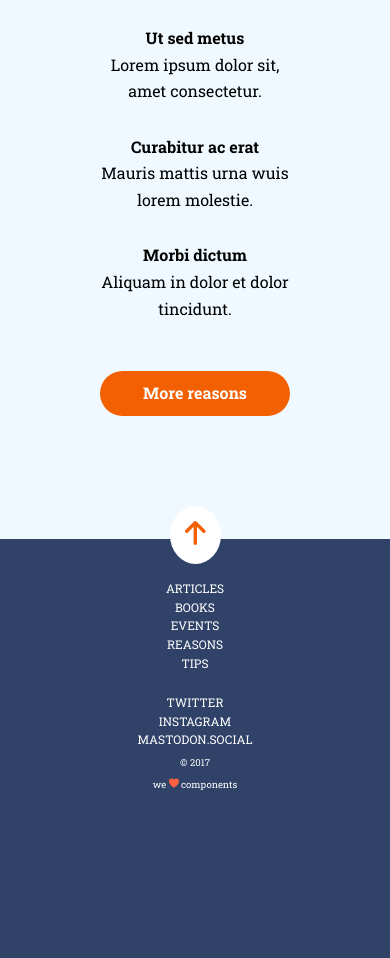
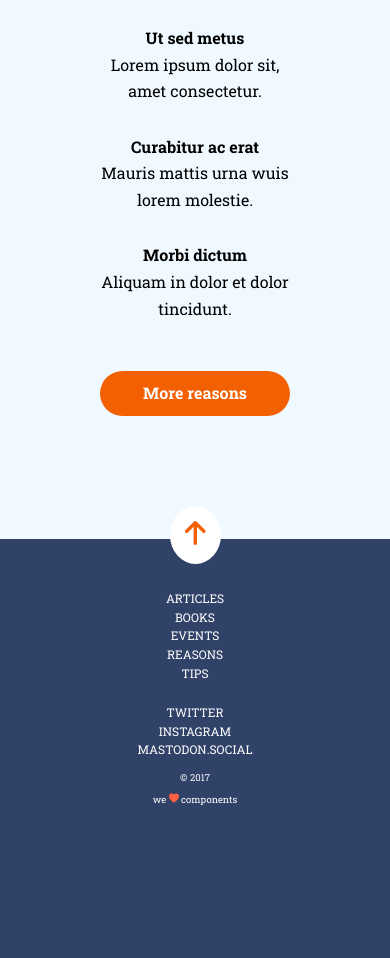
Before and after one commit to LauraMoreaux/modulo-1-evaluacion-final-LauraMoreaux, a website: page docs/index.html in a window 390 px wide. Shown: the part 1042-2000 px from the top of the page. Drawn offline with Linux system fonts and the light colour scheme.

Commit message:
Complete mobile version

```diff
--- a/docs/index.html
+++ b/docs/index.html
@@ -61,6 +61,7 @@
       </a>
     </section>
     <footer class="footer">
+      <div class="wrapper">
         <nav class="extra-content">
           <a src="#" title="Read more content about articles">articles</a>
           <a src="#" title="Read more content about books">books</a>
@@ -80,6 +81,7 @@
             <span>we <img src="../assets/images/corazon.svg"> components</span>
           </small>
         </div>
+      </div>
     </footer>
   </div>
 </body>
--- a/src/scss/layout/_footer.scss
+++ b/src/scss/layout/_footer.scss
@@ -1,11 +1,14 @@
 .footer {
   height: 485px;
-  padding-top: 20px;
+  padding-top: 30px;
   color: $color-light;
   line-height: 0.9;
   font-size: 12px;
-  // EN REALIDAD SON 16PX
   background-color: $color-back-footer;
+
+  & .wrapper {
+    width: 100%;
+    height: 100%;
     display: flex;
     flex-direction: column;
     justify-content: flex-start;
@@ -36,7 +39,8 @@
       }
 
       &:first-child {
-      margin-top: 5px;
+        margin-top: 10px;
       }
     }
   }
+}
--- a/src/scss/layout/_nav.scss
+++ b/src/scss/layout/_nav.scss
@@ -6,6 +6,7 @@
   text-align: center;
   position: fixed;
   top: 0px;
+  z-index: 10;
 
   & .hamburger {
     display: inline-block;
--- a/src/scss/layout/_page.scss
+++ b/src/scss/layout/_page.scss
@@ -1,4 +1,3 @@
-body {
-  // padding: 20px;
-  height: 100vh;
-}
+// body {
+//   // height: 100vh;
+// }
```
Also changed, not shown: src/html/partials/footer.html (+2 -0 lines), docs/assets/css/main.css. Lines whose indentation alone changed are shown as unchanged.
